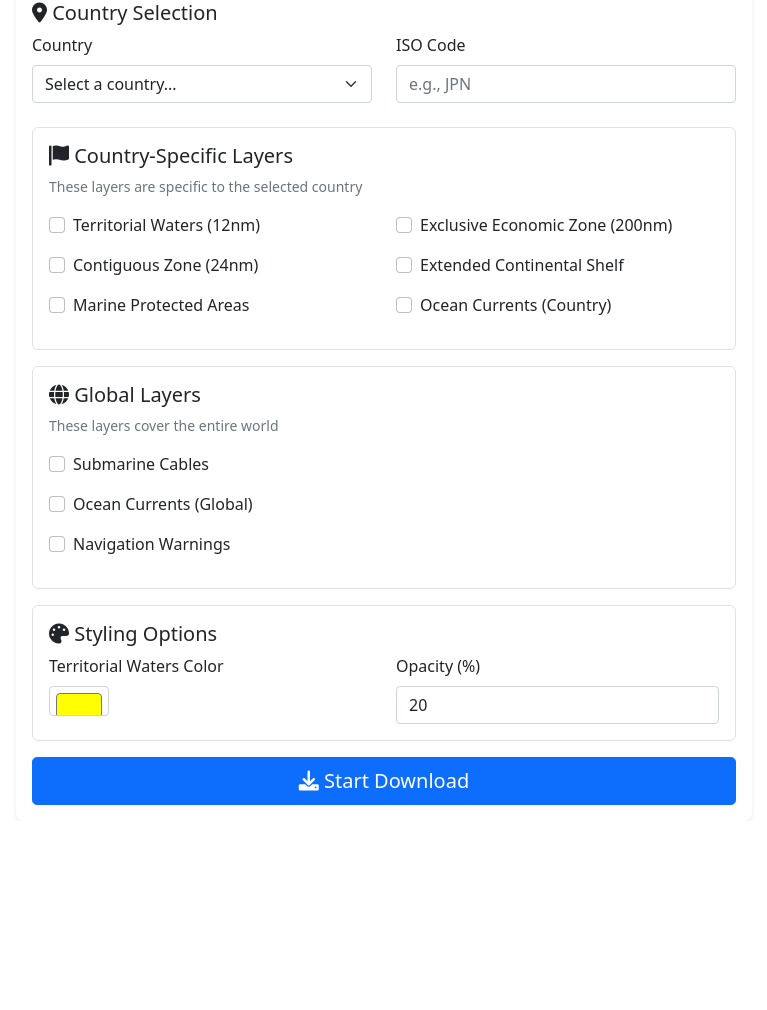
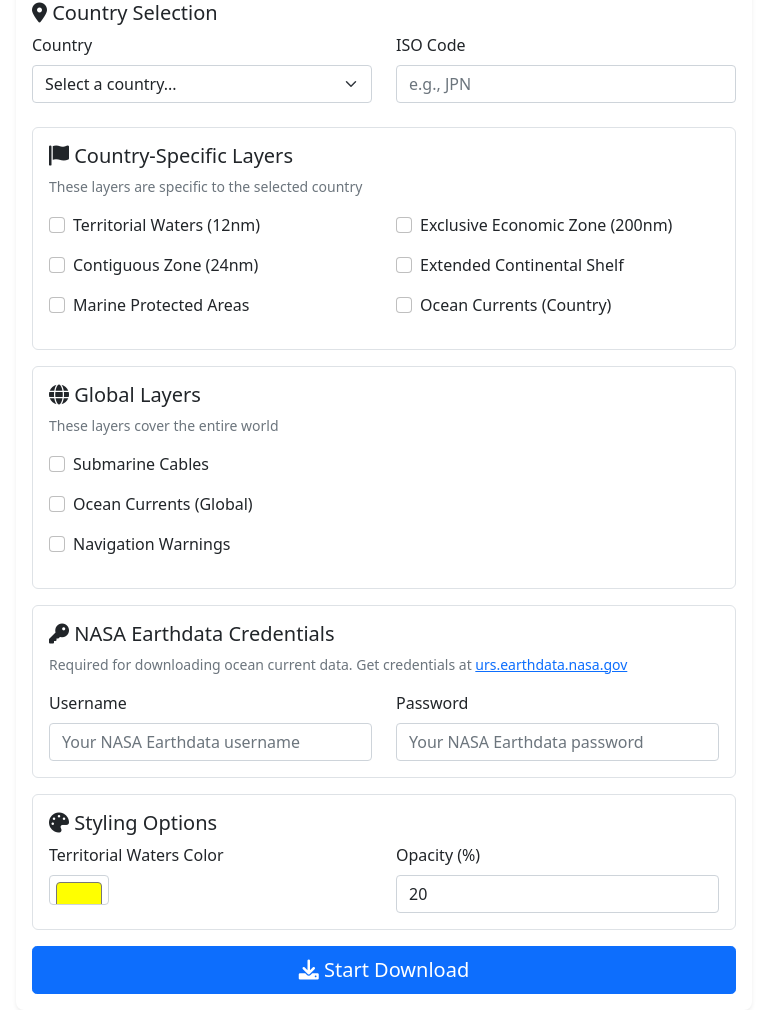
Before and after one commit to OutUvAces/MDA-Layers-Downloader, a Flask app: page / in a window 1280 px wide. Shown: the part 210-1220 px from the top of the page, without its empty margins (256-1023 px from the left). Before the commit the page ends 1015 px from the top, so only its background shows below. Run offline with Flask 3, Linux system fonts and the light colour scheme.

Commit message:
Fix NameError username not defined - extract NASA credentials from form
Co-authored-by: Cursor <cursoragent@cursor.com>

```diff
--- a/web_app/app.py
+++ b/web_app/app.py
@@ -86,6 +86,10 @@ def start_download():
         # Extract form data
         country = request.form.get('country', '')
         iso_code = request.form.get('iso_code', '')
+        username = request.form.get('nasa_username', '')
+        password = request.form.get('nasa_password', '')
+
+        print(f"MAIN THREAD: Passing NASA creds - username='{username[:3] if username else ''}...', password length={len(password)}")
 
         # Parse layer selections
         layer_settings = LayerSettings(
--- a/web_app/templates/index.html
+++ b/web_app/templates/index.html
@@ -114,6 +114,22 @@
                         </div>
                     </div>
 
+                    <!-- NASA Earthdata Credentials -->
+                    <div class="layer-card">
+                        <h5><i class="fas fa-key"></i> NASA Earthdata Credentials</h5>
+                        <p class="text-muted small">Required for downloading ocean current data. Get credentials at <a href="https://urs.earthdata.nasa.gov/" target="_blank">urs.earthdata.nasa.gov</a></p>
+                        <div class="row">
+                            <div class="col-md-6">
+                                <label for="nasa_username" class="form-label">Username</label>
+                                <input type="text" class="form-control" id="nasa_username" name="nasa_username" placeholder="Your NASA Earthdata username">
+                            </div>
+                            <div class="col-md-6">
+                                <label for="nasa_password" class="form-label">Password</label>
+                                <input type="password" class="form-control" id="nasa_password" name="nasa_password" placeholder="Your NASA Earthdata password">
+                            </div>
+                        </div>
+                    </div>
+
                     <!-- Styling Options -->
                     <div class="layer-card">
                         <h5><i class="fas fa-palette"></i> Styling Options</h5>
```
Also changed, not shown: workers/download_worker.py (+4 -4 lines).
